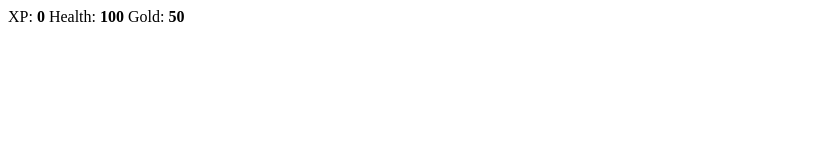
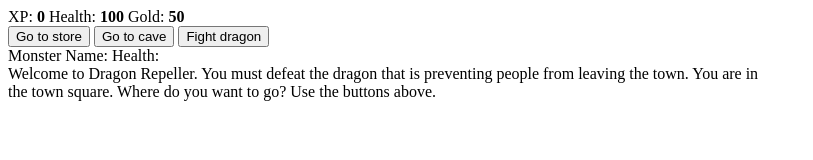
Before and after one commit to dennispoliku/FCC-RPG, a plain HTML site: page index.html in a window 1280 px wide. Shown: the whole page, without its empty margins (0-813 px from the left). Drawn offline with Linux system fonts and the light colour scheme.

Commit message:
Added more classes and information in #stats, #controls, #monsterStats

```diff
--- a/index.html
+++ b/index.html
@@ -9,13 +9,22 @@
 
   <div id="game">
       <div id="stats">
-  <span class="stat">XP: <strong><span id="xpText"> 0</span></strong></span>
-  <span class="stat">Health: <strong><span id="healthText"> 100</span></strong></span>
-  <span class="stat">Gold: <strong><span id="goldText"> 50</span></strong></span>
-      </div>
-      <div id="controls"></div>
-      <div id="monsterStats"></div>
-      <div id="text"></div>
+            <span class="stat">XP: <strong><span id="xpText"> 0</span></strong></span>
+            <span class="stat">Health: <strong><span id="healthText"> 100</span></strong></span>
+            <span class="stat">Gold: <strong><span id="goldText"> 50</span></strong></span>
+  </div>
+      <div id="controls">
+            <button id="button1">Go to store</button>
+            <button id="button2">Go to cave</button>
+            <button id="button3">Fight dragon</button>
+  </div>
+      <div id="monsterStats">
+            <span class="stat">Monster Name: <strong><span id="monsterName"></span></strong></span></span>
+            <span class="stat">Health: <strong><span id="monsterHealth"></span></strong></span></span>
+  </div>
+      <div id="text">
+        Welcome to Dragon Repeller. You must defeat the dragon that is preventing people from leaving the town. You are in <br>
+        the town square. Where do you want to go? Use the buttons above.
   </div>
 
   <script src="script.js"> </script>
```
